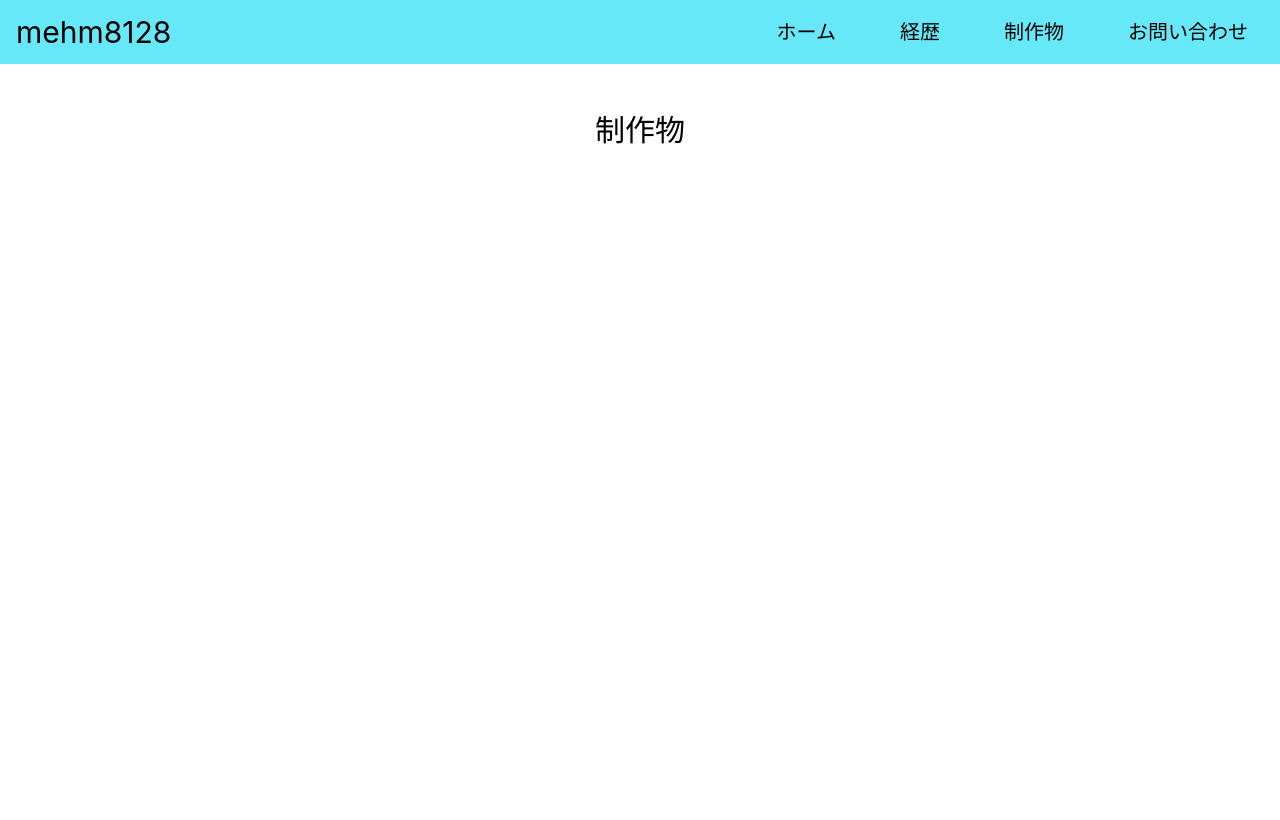
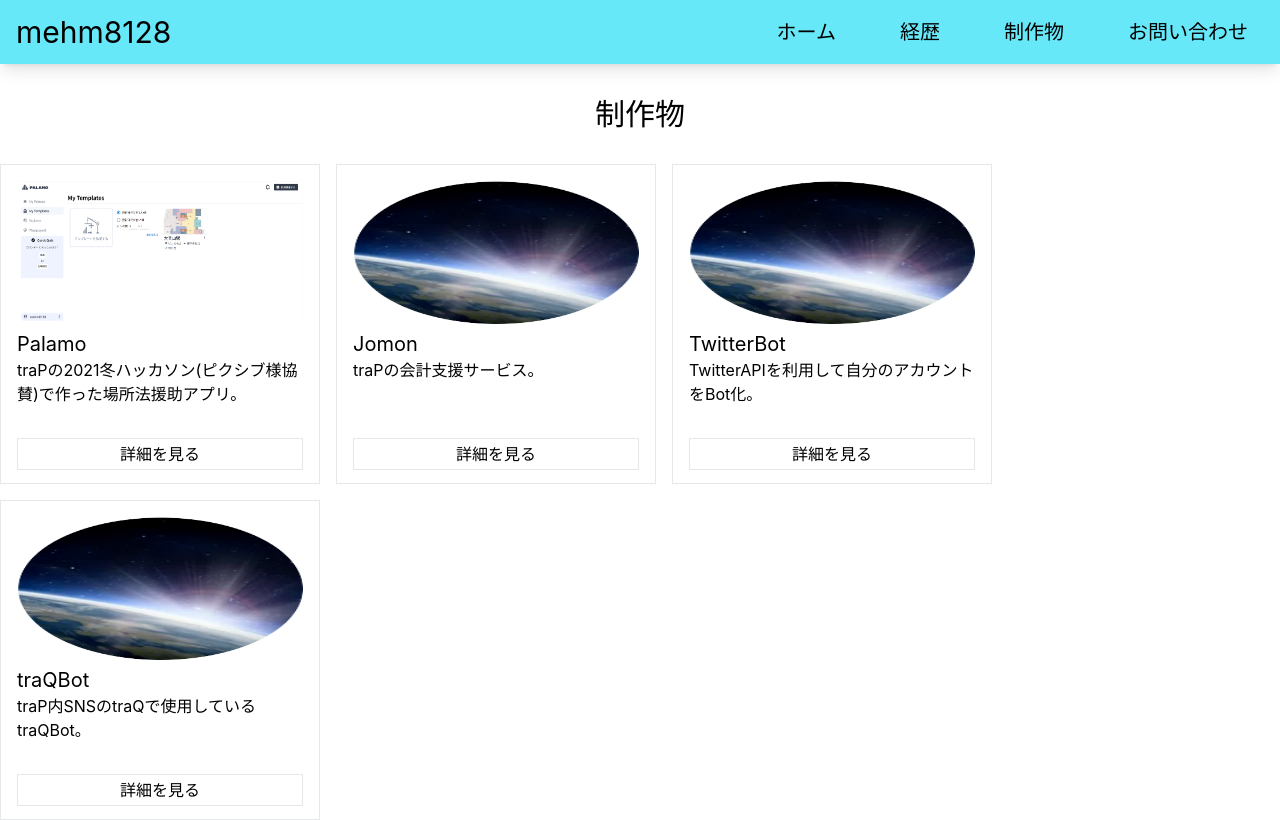
Before and after one commit to mehm8128/mehm8128-portfolio, a Next.js app: page /works in a window 1280 px wide. Built offline with nearby package versions, Linux system fonts and the light colour scheme.

Commit message:
add works

```diff
--- a/package.json
+++ b/package.json
@@ -10,7 +10,6 @@
 	},
 	"dependencies": {
 		"@emailjs/browser": "^3.6.2",
-		"eslint-plugin-import": "^2.26.0",
 		"next": "12.1.6",
 		"react": "18.1.0",
 		"react-dom": "18.1.0"
@@ -21,6 +20,7 @@
 		"@types/react-dom": "18.0.4",
 		"@typescript-eslint/eslint-plugin": "^5.25.0",
 		"@typescript-eslint/parser": "^5.25.0",
+		"eslint-plugin-import": "^2.26.0",
 		"eslint": "8.16.0",
 		"eslint-config-next": "12.1.6",
 		"eslint-config-prettier": "^8.5.0",
--- a/src/components/Header.tsx
+++ b/src/components/Header.tsx
@@ -13,8 +13,12 @@ export const Header: React.FC = () => {
 		{ href: "/contact", text: "お問い合わせ" },
 	]
 	return (
-		<header className="flex justify-between items-center px-4 bg-cyan-300 h-16">
-			<h1 className="text-3xl">mehm8128</h1>
+		<header className="flex justify-between items-center px-4 bg-cyan-300 h-16 shadow-lg">
+			<h1 className="text-3xl">
+				<Link href="/">
+					<a>mehm8128</a>
+				</Link>
+			</h1>
 			<nav className="text-xl flex gap-8">
 				{links.map((link) => (
 					<Link href={link.href} key={link.href}>
--- /dev/null
+++ b/src/components/Work.tsx
@@ -0,0 +1,24 @@
+import Image from 'next/image'
+
+interface Props {
+	title: string
+	description: string
+	imagePath: string
+}
+
+export const Work: React.FC<Props> = ({ title, description, imagePath }) => {
+	return (
+		<div className="w-80 h-80 p-4 border">
+			<Image
+				src={imagePath}
+				width="320px"
+				height="160px"
+				alt=""
+				className=" object-fit"
+			/>
+			<h3 className="text-xl">{title}</h3>
+			<p dangerouslySetInnerHTML={{ __html: description }} className="h-20" />
+			<button className="border w-full h-8">詳細を見る</button>
+		</div>
+	)
+}
--- /dev/null
+++ b/src/components/WorkModal.tsx
@@ -0,0 +1,25 @@
+import Image from 'next/image'
+
+interface Props {
+	title: string
+	description: string
+	imagePath: string
+}
+
+export const WorkModal: React.FC<Props> = ({
+	title,
+	description,
+	imagePath,
+}) => {
+	function handleClick() {
+		console.log("close")
+	}
+	return (
+		<div>
+			<Image src={imagePath} width="60" height="60" alt="" />
+			<h3>{title}</h3>
+			<p>{description}</p>
+			<button onClick={handleClick}>閉じる</button>
+		</div>
+	)
+}
--- a/src/pages/contact.tsx
+++ b/src/pages/contact.tsx
@@ -1,10 +1,10 @@
-import { send } from '@emailjs/browser'
-import type { NextPage } from "next"
 import { useState } from 'react'
 
+import { send } from '@emailjs/browser'
 
 import { Header } from '../components/Header'
 
+import type { NextPage } from "next"
 const Contact: NextPage = () => {
 	const [name, setName] = useState("")
 	const [mail, setMail] = useState("")
@@ -44,7 +44,7 @@ const Contact: NextPage = () => {
 		<>
 			<Header />
 			<main>
-				<div className="flex justify-center py-12">
+				<div className="flex justify-center py-8">
 					<h2 className="text-3xl flex items-center">お問い合わせ</h2>
 				</div>
 				<div className="w-1/2 container mx-auto px-12">
--- a/src/pages/index.tsx
+++ b/src/pages/index.tsx
@@ -10,7 +10,7 @@ const Home: NextPage = () => {
 		<>
 			<Header />
 			<main>
-				<div className="flex justify-center py-12">
+				<div className="flex justify-center py-8">
 					<h2 className="text-3xl flex items-center gap-2">
 						<Image
 							src="/assets/mehm8128_circle.png"
@@ -36,7 +36,7 @@ const Home: NextPage = () => {
 					<br />
 					CTF：これから活動予定。
 				</p>
-				<ul className="text-xl flex justify-center gap-12 pt-12">
+				<ul className="text-2xl flex justify-center gap-12 pt-12">
 					<LiWithArrow>
 						<Link href="https://twitter.com/mehm08128">
 							<a className="underline">Twitter</a>
--- a/src/pages/works.tsx
+++ b/src/pages/works.tsx
@@ -1,14 +1,59 @@
 import type { NextPage } from "next"
 
 import { Header } from '../components/Header'
+import { Work } from '../components/Work'
 
 const Works: NextPage = () => {
+	const works = [
+		{
+			title: "Palamo",
+			description:
+				"traPの2021冬ハッカソン(ピクシブ様協賛)で作った場所法援助アプリ。",
+			longDescription:
+				"traPの2021冬ハッカソン(ピクシブ様協賛)で作った場所法援助アプリ。クライアントを担当した。クライアントはReact+TypeScript、サーバーはgolangで作られている。自分が担当したのは宮殿一覧、テンプレート一覧やクイズ機能、通信周りなど。",
+			imagePath: "/assets/palamo.png",
+		},
+		{
+			title: "Jomon",
+			description: "traPの会計支援サービス。",
+			longDescription:
+				"traPの会計支援サービス。Vueで作られていて、状態管理にpinia、CSSにWindi CSSが使われている。まだ開発中。",
+			imagePath: "/assets/mehm8128_circle.png",
+		},
+		{
+			title: "TwitterBot",
+			description: "TwitterAPIを利用して自分のアカウントをBot化。",
+			longDescription:
+				"Node.jsを使ってTwitterBotを作った。ライブラリは<a href='https://github.com/PLhery/node-twitter-api-v2'>node-twitter-api-v2</a>を使った。現在は自動返信機能と日付が変わるタイミングでの時報のみ。デプロイはherokuを使っている。",
+			imagePath: "/assets/mehm8128_circle.png",
+		},
+		{
+			title: "traQBot",
+			description: "traP内SNSのtraQで使用しているtraQBot。",
+			longDescription:
+				"Node.jsを使ってtraQBotを作った(traQとはtraP内SNS)。ライブラリは<a href='https://github.com/sapphi-red/hubot-traq'>hubot-traq</a>を使った。デプロイはtraP内サービスのshowcaseを使っている。",
+			imagePath: "/assets/mehm8128_circle.png",
+		},
+	]
 	return (
 		<>
 			<Header />
 			<main>
-				<div className="flex justify-center py-12">
+				<div className="flex justify-center py-8">
 					<h2 className="text-3xl flex items-center">制作物</h2>
+				</div>
+				<div>
+					<ul className="flex gap-4 flex-wrap">
+						{works.map((work) => (
+							<li key={work.title}>
+								<Work
+									title={work.title}
+									description={work.description}
+									imagePath={work.imagePath}
+								/>
+							</li>
+						))}
+					</ul>
 				</div>
 			</main>
 		</>
```
Also changed, not shown: public/assets/palamo.png (added).
